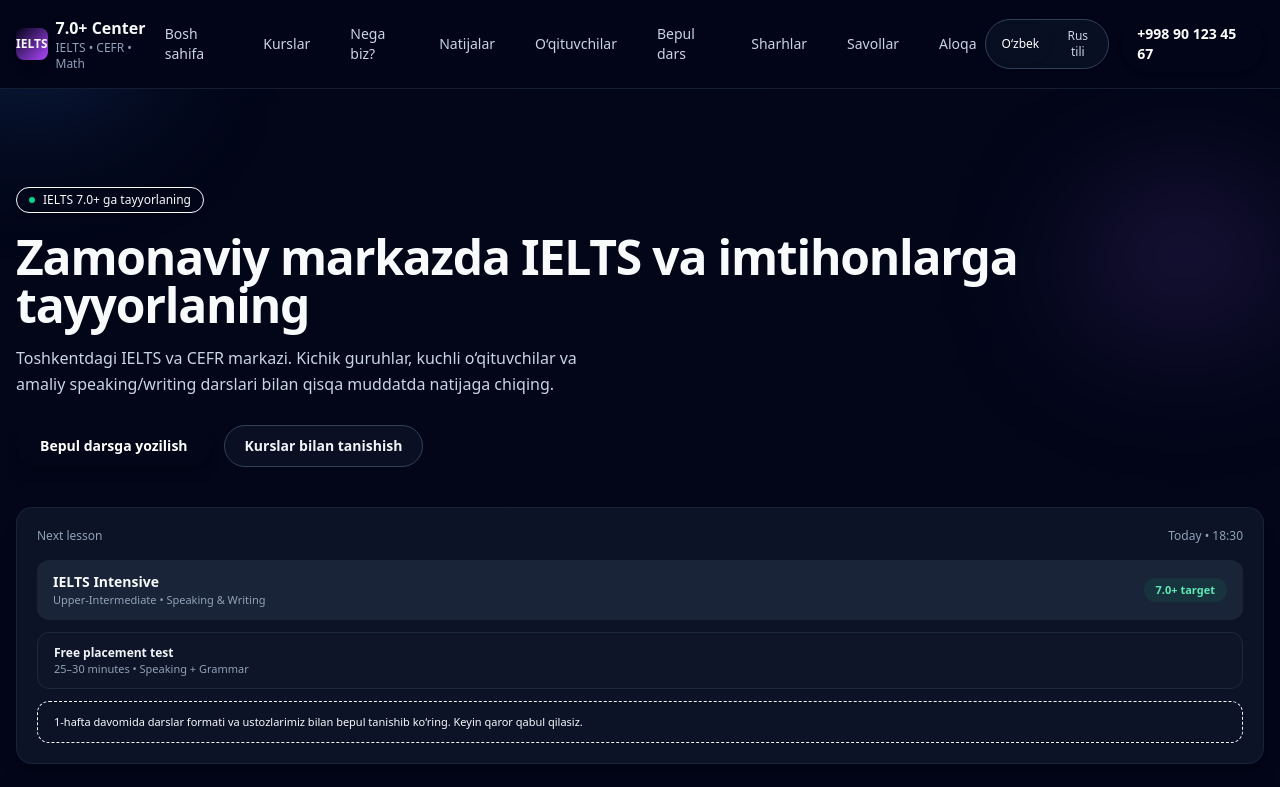
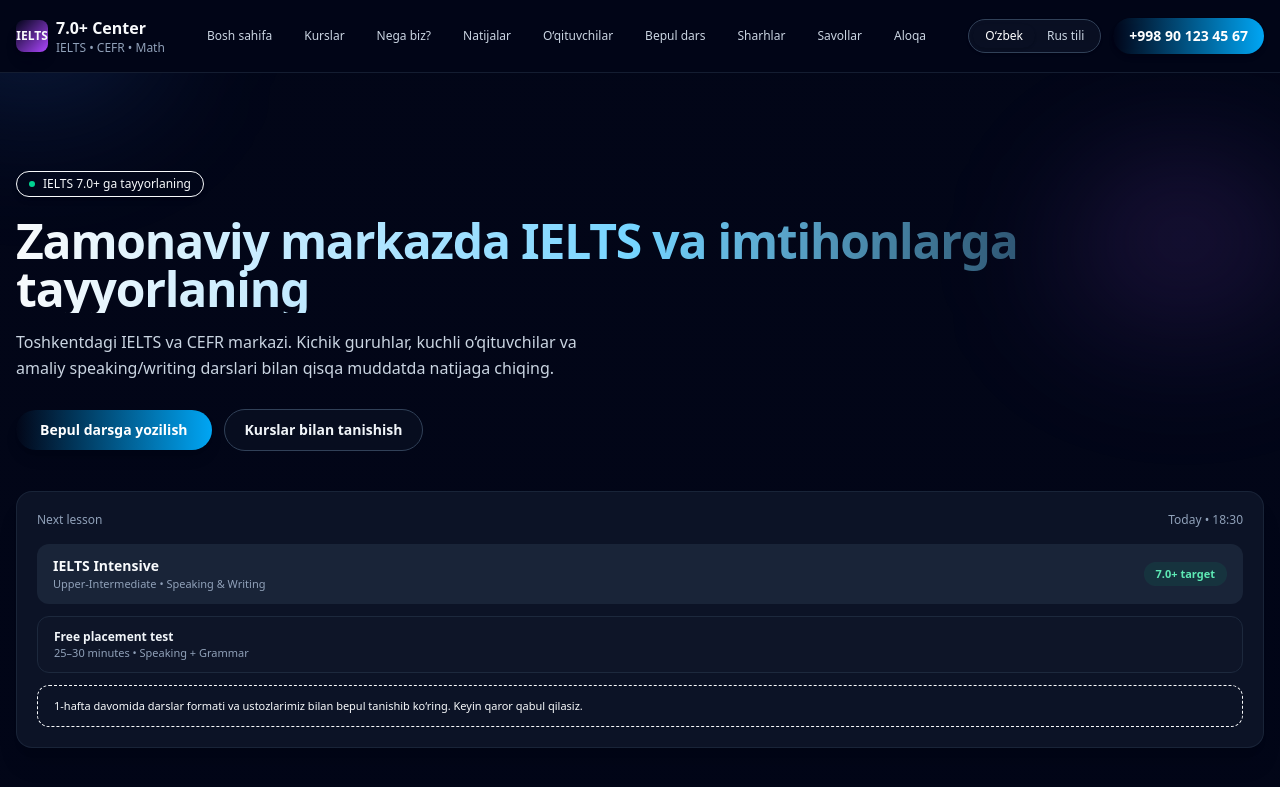
Before and after one commit to Morgan0787/ielts-landing, a Next.js app: page / in a window 1280 px wide. Shown: the top 787 px of the page. Built offline with nearby package versions, Linux system fonts and the light colour scheme.

Commit message:
Update build ID and associated files for new deployment

```diff
--- a/app/page.tsx
+++ b/app/page.tsx
@@ -445,7 +445,7 @@
             </div>
           </div>
 
-          <nav className="hidden items-center gap-6 text-xs text-slate-300 md:flex md:text-sm">
+          <nav className="hidden items-center gap-4 text-[11px] text-slate-300 md:flex md:text-xs">
             <a
               href="#hero"
               className="rounded-full px-2 py-1 hover:text-primary-300 focus-visible:outline-none focus-visible:ring-2 focus-visible:ring-primary-500/60 focus-visible:ring-offset-2 focus-visible:ring-offset-slate-950"
@@ -529,7 +529,7 @@
             </div>
             <a
               href={`tel:${PHONE_NUMBER_LINK}`}
-              className="hidden rounded-full bg-primary-500 px-4 py-2 text-xs font-semibold text-white shadow-md shadow-primary-500/40 hover:bg-primary-400 focus-visible:outline-none focus-visible:ring-2 focus-visible:ring-primary-400/80 focus-visible:ring-offset-2 focus-visible:ring-offset-slate-950 md:inline-flex md:text-sm"
+              className="hidden whitespace-nowrap rounded-full bg-gradient-to-r from-primary-500 to-sky-500 px-4 py-2 text-xs font-semibold text-white shadow-md shadow-primary-500/40 hover:from-primary-400 hover:to-sky-400 focus-visible:outline-none focus-visible:ring-2 focus-visible:ring-primary-400/80 focus-visible:ring-offset-2 focus-visible:ring-offset-slate-950 md:inline-flex md:text-sm"
             >
               {PHONE_NUMBER_DISPLAY}
             </a>
@@ -555,7 +555,7 @@
                 <span className="inline-flex h-1.5 w-1.5 rounded-full bg-emerald-400" />
                 {t.hero.badge}
               </div>
-              <h1 className="mt-5 text-3xl font-semibold tracking-tight md:text-4xl lg:text-5xl">
+              <h1 className="mt-5 bg-gradient-to-r from-slate-50 via-sky-300 to-primary-200 bg-clip-text text-3xl font-semibold tracking-tight text-transparent md:text-4xl lg:text-5xl">
                 {t.hero.title}
               </h1>
               <p className="mt-4 max-w-xl text-sm leading-relaxed text-slate-300 md:text-base">
@@ -564,13 +564,13 @@
               <div className="mt-7 flex flex-wrap items-center gap-3">
                 <a
                   href="#trial"
-                  className="inline-flex items-center justify-center rounded-full bg-primary-500 px-6 py-2.5 text-sm font-semibold text-white shadow-lg shadow-primary-500/40 hover:bg-primary-400 focus-visible:outline-none focus-visible:ring-2 focus-visible:ring-primary-400/80 focus-visible:ring-offset-2 focus-visible:ring-offset-slate-950"
+                  className="inline-flex items-center justify-center rounded-full bg-gradient-to-r from-primary-500 to-sky-500 px-6 py-2.5 text-sm font-semibold text-white shadow-lg shadow-primary-500/40 hover:from-primary-400 hover:to-sky-400 focus-visible:outline-none focus-visible:ring-2 focus-visible:ring-primary-400/80 focus-visible:ring-offset-2 focus-visible:ring-offset-slate-950"
                 >
                   {t.hero.ctaPrimary}
                 </a>
                 <a
                   href="#courses"
-                  className="inline-flex items-center justify-center rounded-full border border-slate-700 bg-slate-900/60 px-5 py-2.5 text-sm font-semibold text-slate-100 hover:border-primary-500/60 hover:text-primary-100 focus-visible:outline-none focus-visible:ring-2 focus-visible:ring-primary-400/80 focus-visible:ring-offset-2 focus-visible:ring-offset-slate-950"
+                  className="inline-flex items-center justify-center rounded-full border border-slate-700 bg-slate-900/40 px-5 py-2.5 text-sm font-semibold text-slate-100 hover:border-primary-400 hover:text-primary-100 focus-visible:outline-none focus-visible:ring-2 focus-visible:ring-primary-400/80 focus-visible:ring-offset-2 focus-visible:ring-offset-slate-950"
                 >
                   {t.hero.ctaSecondary}
                 </a>
@@ -661,7 +661,7 @@
               ).map(([key, course]) => (
                 <article
                   key={key}
-                  className="group flex flex-col justify-between rounded-2xl border border-slate-800 bg-slate-900/60 p-5 shadow-sm shadow-black/40 transition hover:-translate-y-1 hover:border-primary-500/70 hover:shadow-xl hover:shadow-primary-500/20"
+                  className="group flex flex-col justify-between rounded-2xl border border-slate-800 bg-slate-900/60 p-5 shadow-sm shadow-black/40 transition hover:-translate-y-0.5 hover:border-primary-400 hover:shadow-xl hover:shadow-primary-500/20"
                 >
                   <div>
                     <h3 className="text-lg font-semibold text-slate-50">
@@ -999,7 +999,7 @@
       </footer>
 
       {/* Mobile bottom CTA bar */}
-      <div className="fixed inset-x-0 bottom-0 z-40 border-t border-slate-800/80 bg-slate-950/95/90 backdrop-blur-lg md:hidden">
+      <div className="fixed inset-x-0 bottom-0 z-40 border-t border-slate-800/80 bg-slate-950/95 backdrop-blur-lg md:hidden">
         <div className="container flex items-center justify-between gap-3 py-3">
           <button
             type="button"
```
